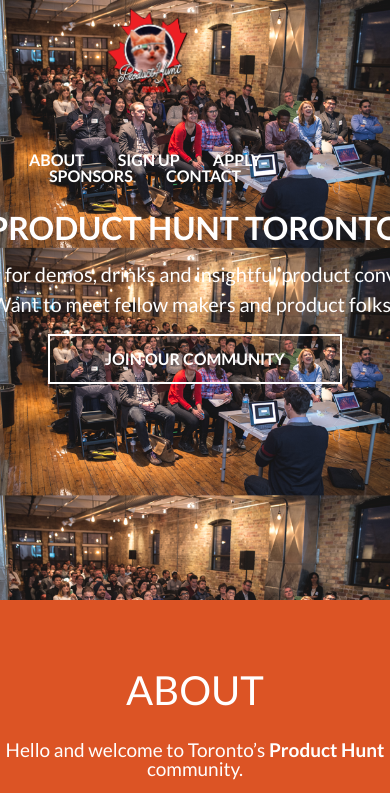
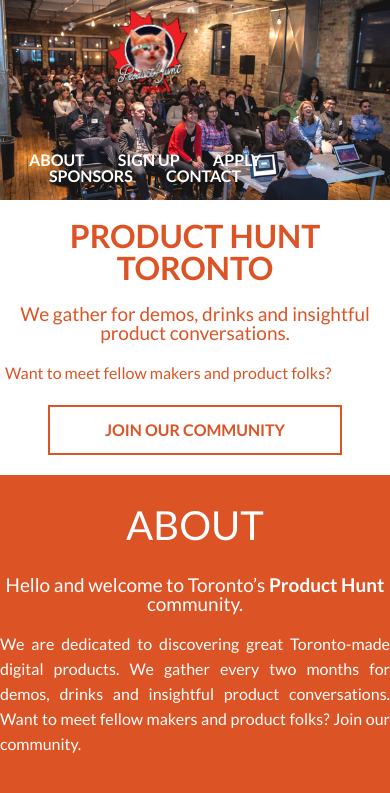
Before and after one commit to alsukurr/producthunt, a website: page index.html in a window 390 px wide. Shown: the top 793 px of the page. Drawn offline with nearby package versions, Linux system fonts and the light colour scheme; a script that the page names is missing.

Commit message:
media files

```diff
--- a/index.html
+++ b/index.html
@@ -5,12 +5,13 @@
 	<title>Product Hunt Toronto</title>
 	<link rel="stylesheet" href="css/main.css">
 	<link href='http://fonts.googleapis.com/css?family=Lato:400,700,900' rel='stylesheet' type='text/css'>
+	<meta name="viewport" content="width=device-width, initial-scale=1">
 
 </head>
 <body>
 	<header id="top">
 		<div class="nav">
-			<a class="logo" href="#"><img src="img/logo3.png" alt=""></a>
+			<a class="logo" href="http://producthunttoronto.com/"><img src="img/logo3.png" alt=""></a>
 			<ul>
 				<li><a href="#about">About</a></li>
 				<li><a href="#signup">Sign Up</a></li>
@@ -31,6 +32,16 @@
 	<section class="about">
 		<div class="wrapper">
 			<div class="about_us">
+
+				<div class="overlay">
+					<div class="wrapper">
+						<h3>Product Hunt Toronto</h3>
+						<p>We gather for demos, drinks and insightful product conversations.</p>
+						<p>Want to meet fellow makers and product folks?</p>
+						<a href="#signup">Join our community</a>
+					</div>
+				</div>
+
 				<h2 id="about">ABOUT</h2>
 				<p>Hello and welcome to Toronto’s <a href="http://www.producthunt.com/">Product Hunt</a> community.</p>
 				<p>We are dedicated to discovering great Toronto-made digital products. We gather every two months for demos, drinks and insightful product conversations. Want to meet fellow makers and product folks? Join our community. </p>
--- /dev/null
+++ b/scss/_media.scss
@@ -0,0 +1,67 @@
+/* Landscape phones and down */
+@media (max-width: 480px) {
+
+	.wrapper {
+		// width: 100%;
+	}
+	header {
+		height: 200px;
+		// display: none;
+		background-color: $orange;
+		// background-image: none;
+		.overlay {
+			display: none;
+		}
+	}
+	.about {
+		height: 100%;
+		.overlay {
+			padding: 0 5px;
+			background-color: #FFF;
+			color:$orange;
+			display: inline-block;
+			// width: 100px;
+			// clear: both;
+			position: inherit;
+			// top: 32%;
+			// left:50%;
+			margin-left: 0;
+			// font-size: 20px;
+			margin-top: -40px;
+			h3 {
+				font-size: 32px;
+				font-weight: bold;
+			}
+			a {
+				font-size: 16px;
+				display: block;
+				margin: 0 auto;
+				padding: 15px 20px;
+				border: 2px solid $orange;
+				margin-bottom: 20px;
+				margin-top: 20px;
+				width: 250px;
+				color: $orange;
+				text-decoration: none;
+				text-transform: uppercase;
+				box-shadow: inset 0 0 0 0 #fff;
+				-webkit-transition: all ease 0.5s;
+				-moz-transition: all ease 0.5s;
+				transition: all ease 0.5s;
+				&:hover {
+					box-shadow: inset 300px 0 0 0 $orange;
+					color: #fff;
+				}
+			}
+		}
+		.about_us ul li {
+			width: 100%;
+			float: none;
+		}
+
+	}
+}
+
+// @media (max-width: 320px) {
+
+// }
--- a/scss/main.scss
+++ b/scss/main.scss
@@ -153,6 +153,10 @@
 	margin: 0 auto;
 	background-color: $orange;
 
+	.overlay {
+		display: none;
+	}
+
     .about_us {
     	display: block;
     	margin: 0 auto;
@@ -166,6 +170,7 @@
     			text-align: justify;
     		}
     	}
+
     	ul {
     		margin-top: 80px;
     		overflow: hidden;
@@ -422,3 +427,6 @@
 	}
 
 }
+
+//  MEDIA QUESRIES
+@import 'media';
```
Also changed, not shown: css/main.css, 1 other file.
